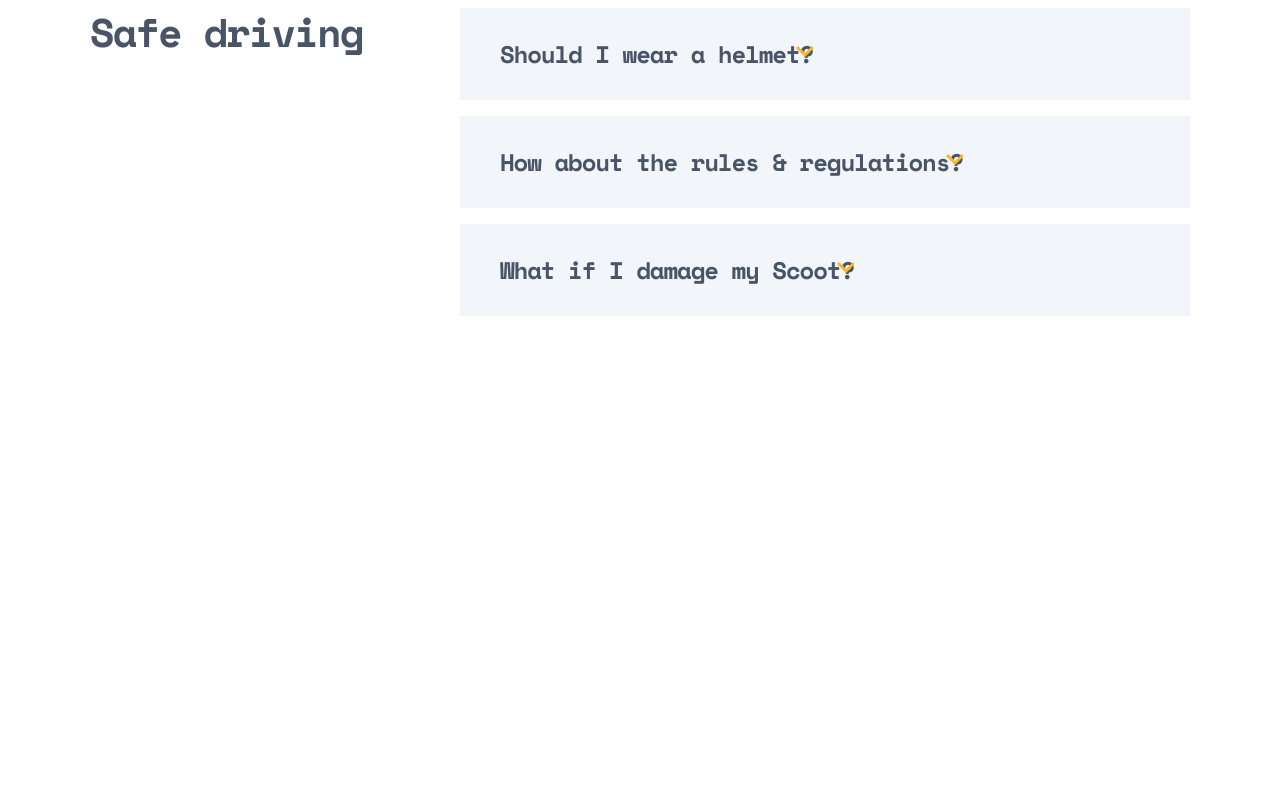
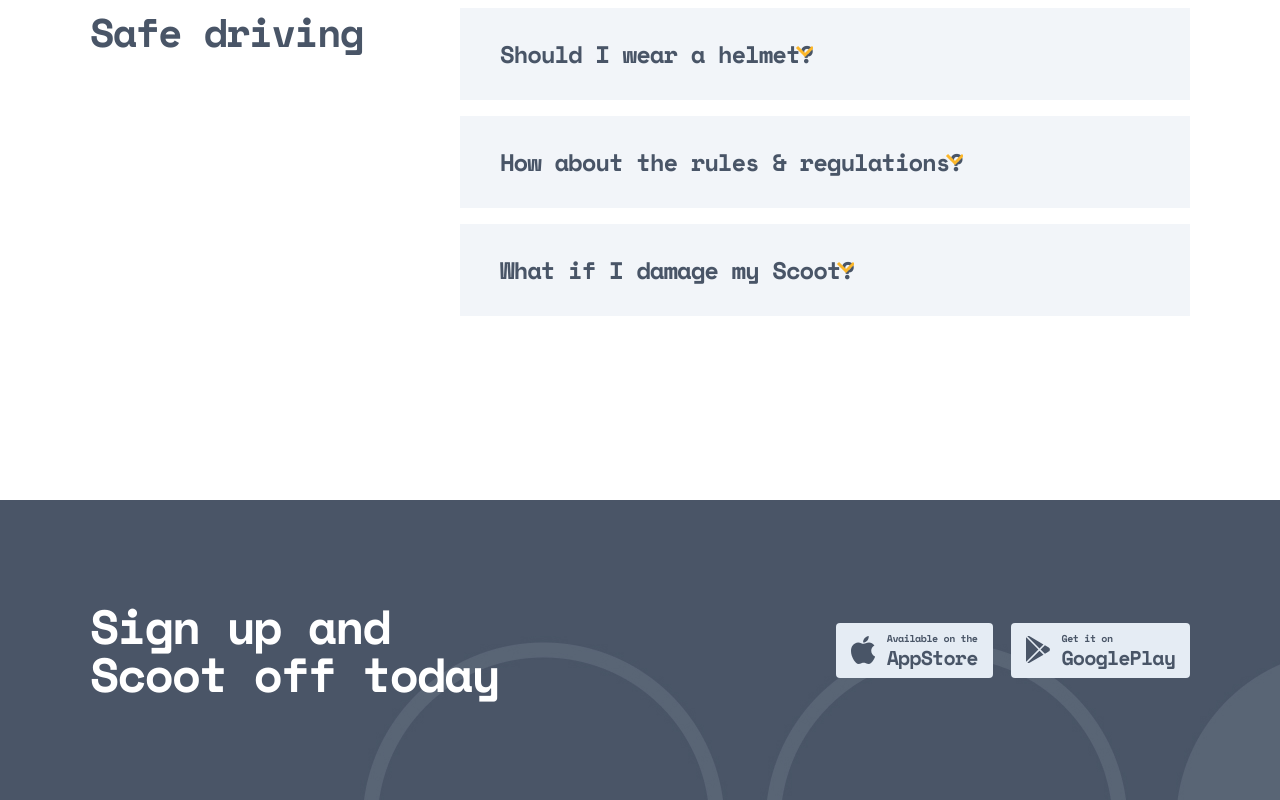
Before and after one commit to rashidbek-xoldarov/scoot-team-work, a plain HTML site: page about.html in a window 1280 px wide. Shown: the part 2735-3535 px from the top of the page. Before the commit the page ends 3235 px from the top, so only its background shows below. Drawn offline with Linux system fonts and the light colour scheme.

Commit message:
Add sign-in

```diff
--- a/about.html
+++ b/about.html
@@ -214,6 +214,30 @@
         </div>
       </section>
       <!-- /Faqs -->
+
+      <!-- Sign-in -->
+      <section class="sign">
+        <div class="container">
+          <div class="sign__inner">
+            <h2 class="sign__title">Sign up and Scoot off today</h2>
+            <div class="sign__card-wrapper">
+              <div class="sign__card">
+                <div class="sign__card-info info-card">
+                  <p class="info-card__text">Available on the</p>
+                  <h3 class="info-card__title">AppStore</h3>
+                </div>
+              </div>
+              <div class="sign__card">
+                <div class="sign__card-info info-card">
+                  <p class="info-card__text">Get it on</p>
+                  <h3 class="info-card__title">GooglePlay</h3>
+                </div>
+              </div>
+            </div>
+          </div>
+        </div>
+      </section>
+      <!-- /Sign-in -->
     </main>
 
     <!-- Site main finish -->
--- a/css/main.css
+++ b/css/main.css
@@ -591,10 +591,85 @@ body {
   margin: 0;
 }
 
-.learn-more-btn {
-}
-
 .employee__btn {
   padding-left: 65px;
   padding-right: 65px;
 }
+
+/* SIGN */
+.sign {
+  background-image: url("../images/sign-up-bg.jpg");
+  background-position: center;
+}
+
+.sign__inner {
+  display: flex;
+  align-items: center;
+  justify-content: space-between;
+  padding-top: 102px;
+  padding-bottom: 102px;
+}
+
+.sign__title {
+  margin: 0;
+  width: 415px;
+  font-family: "Space Mono";
+  font-style: normal;
+  font-weight: 700;
+  font-size: 48px;
+  line-height: 48px;
+  letter-spacing: -2.14286px;
+  color: #ffffff;
+}
+
+.sign__card-wrapper {
+  display: flex;
+  align-items: center;
+}
+
+.sign__card {
+  display: flex;
+  align-items: center;
+  padding: 8px 15px;
+  background-color: #e5ecf4;
+  border-radius: 4px;
+}
+
+.sign__card:not(:last-child) {
+  margin-right: 18px;
+}
+
+.sign__card::before {
+  display: inline-block;
+  margin-right: 12px;
+  width: 24px;
+  height: 28px;
+  content: "";
+  background-image: url("../images/iphone-img.svg");
+}
+
+.sign__card:last-child::before {
+  background-image: url("../images/playmarket.svg");
+}
+
+.info-card__text {
+  margin: 0;
+  font-family: "Space Mono";
+  font-style: normal;
+  font-weight: 700;
+  font-size: 10px;
+  line-height: 15px;
+  letter-spacing: -0.446429px;
+  color: #495567;
+}
+
+.info-card__title {
+  margin: 0;
+  font-family: "Space Mono";
+  font-style: normal;
+  font-weight: 700;
+  font-size: 20px;
+  line-height: 24px;
+  letter-spacing: -0.892857px;
+  color: #495567;
+}
```
